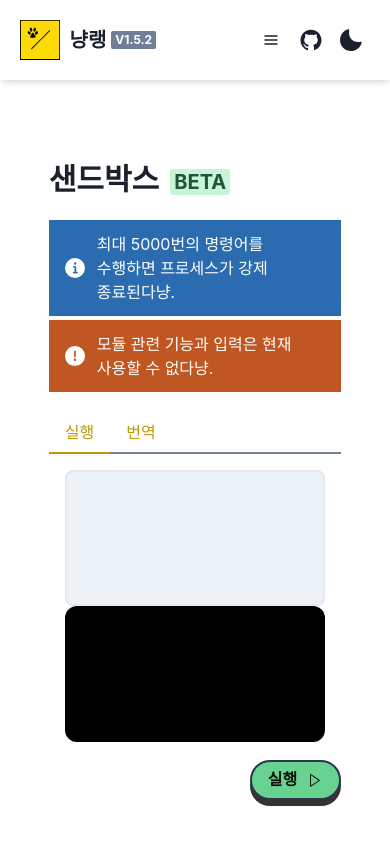
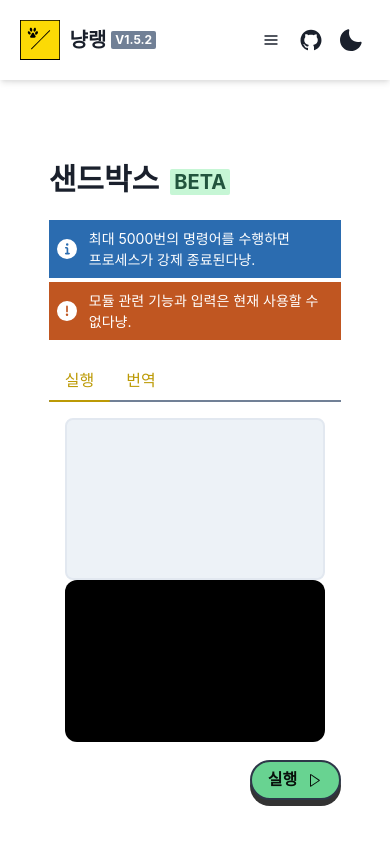
Before and after one commit to Nyanlang/nyanlang-web, a Next.js app: page /playground in a window 390 px wide. Built offline with nearby package versions, Linux system fonts and the light colour scheme.

Commit message:
Add smaller size alert in mobile view

```diff
--- a/pages/playground.tsx
+++ b/pages/playground.tsx
@@ -270,8 +270,8 @@ export default function Playground() {
         <Heading as={"h1"} fontSize={["3xl", null, "5xl"]} mb={"20px"}>샌드박스 <Badge colorScheme={"green"} ml={1} fontSize={"xl"}>BETA</Badge></Heading>
         <Flex gap={"20px"} direction={"column"} h={"100%"} mb={"20px"}>
             <Flex direction={"column"}>
-                <Alert status={"info"} variant={"solid"} mb={1} wordBreak={"keep-all"}><AlertIcon />최대 5000번의 명령어를 수행하면 프로세스가 강제 종료된다냥.</Alert>
-                <Alert status={"warning"} variant={"solid"} wordBreak={"keep-all"}><AlertIcon />모듈 관련 기능과 입력은 현재 사용할 수 없다냥.</Alert>
+                <Alert status={"info"} variant={"solid"} mb={1} wordBreak={"keep-all"} fontSize={["sm", null, "md"]} p={[2, null, 4]}><AlertIcon />최대 5000번의 명령어를 수행하면 프로세스가 강제 종료된다냥.</Alert>
+                <Alert status={"warning"} variant={"solid"} wordBreak={"keep-all"} fontSize={["sm", null, "md"]} p={[2, null, 4]}><AlertIcon />모듈 관련 기능과 입력은 현재 사용할 수 없다냥.</Alert>
             </Flex>
             <Tabs h={"100%"} variant={"unstyled"}>
                 <TabList color={nyanColor} borderBottom={"2px solid"} borderBottomColor={"gray.500"}>
```
